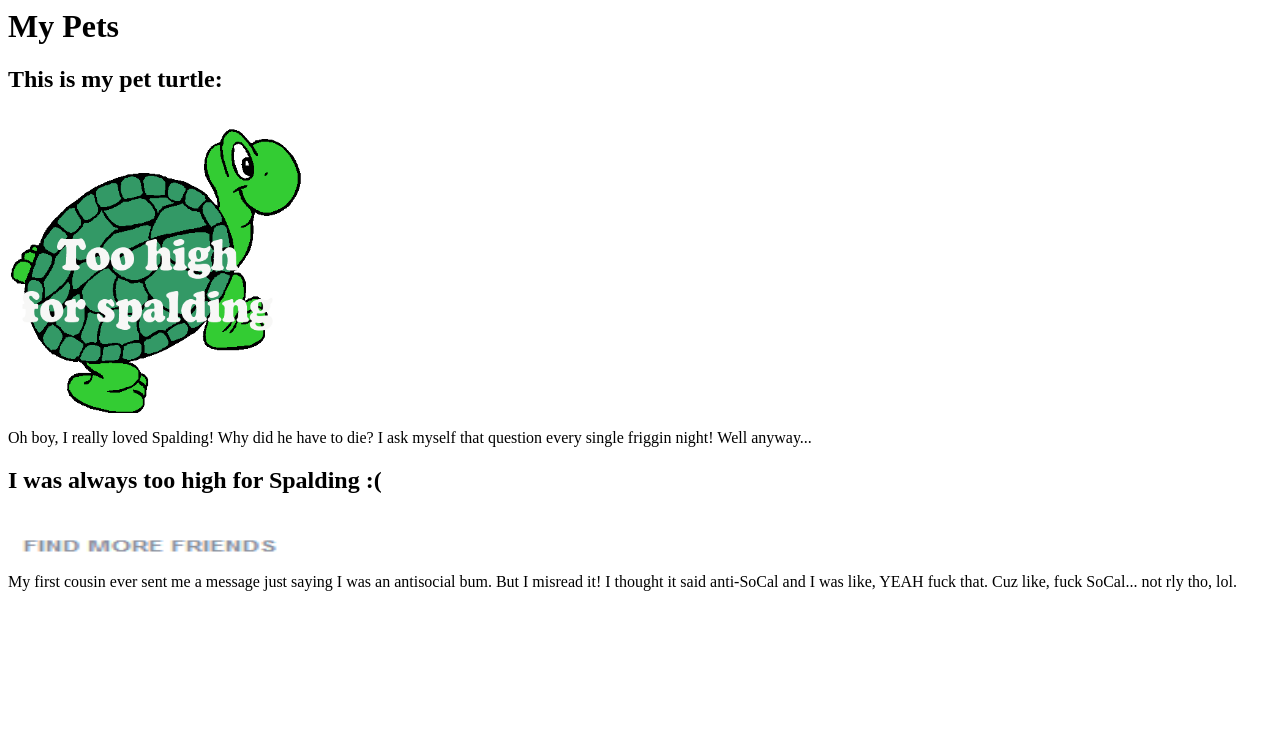
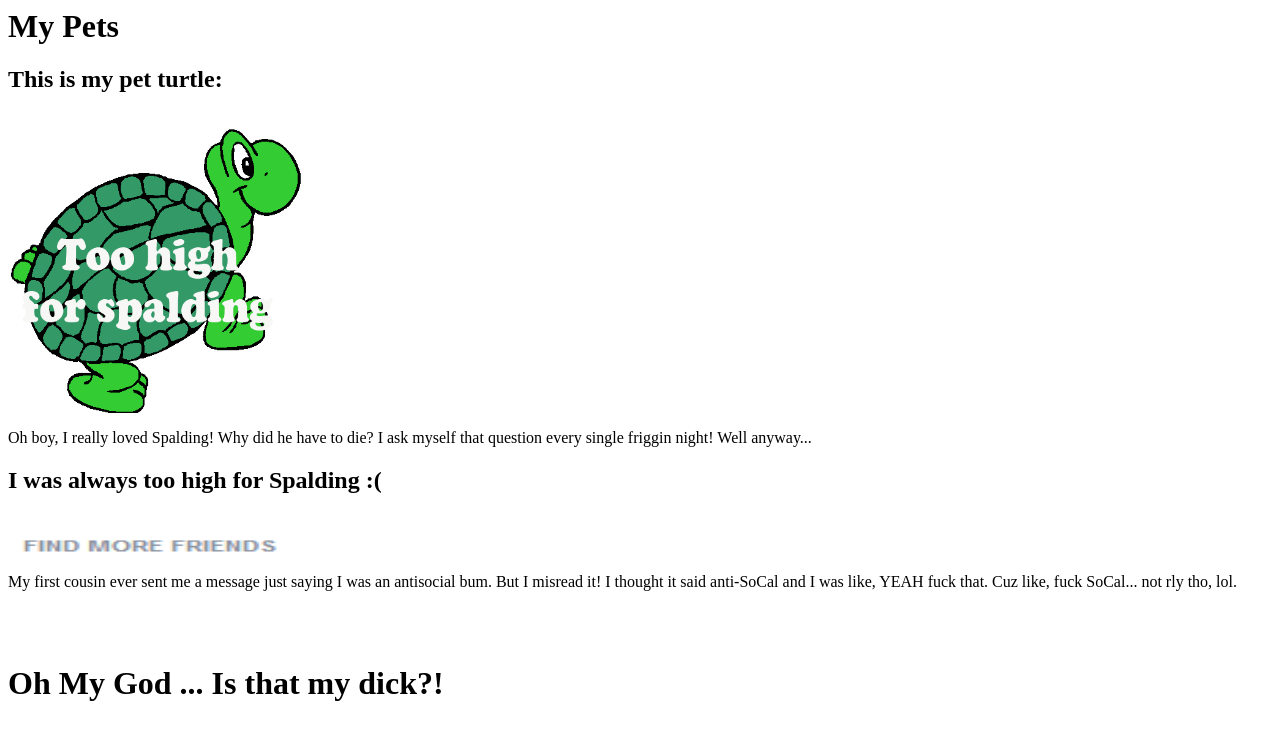
Before and after one commit to aabendich/cereal, a plain HTML site: page index.html in a window 1280 px wide. Drawn offline with Linux system fonts and the light colour scheme.

Commit message:
Update index.html

```diff
--- a/index.html
+++ b/index.html
@@ -11,4 +11,6 @@
 <br>
 <img src="friends.png" width="300" height="25">
 <p>My first cousin ever sent me a message just saying I was an antisocial bum. But I misread it! I thought it said anti-SoCal and I was like, YEAH fuck that. Cuz like, fuck SoCal... not rly tho, lol.</p>
+<br> <br>
+<h1>Oh My God ... Is that my dick?!</h1>
 </body>
```
